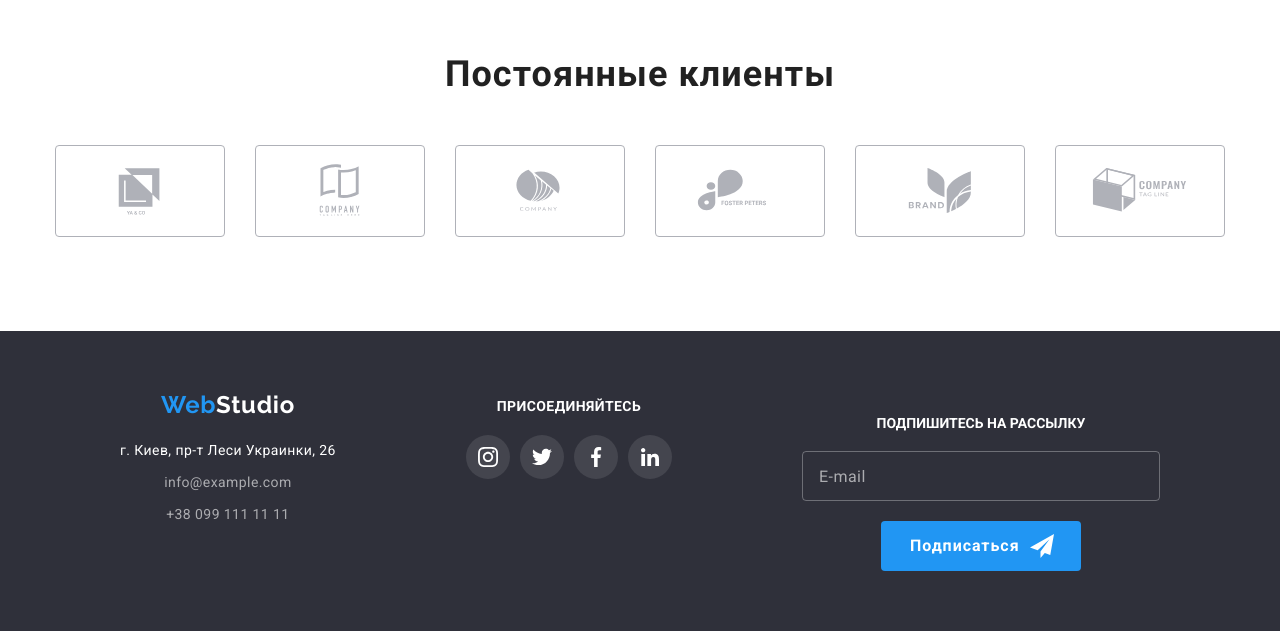
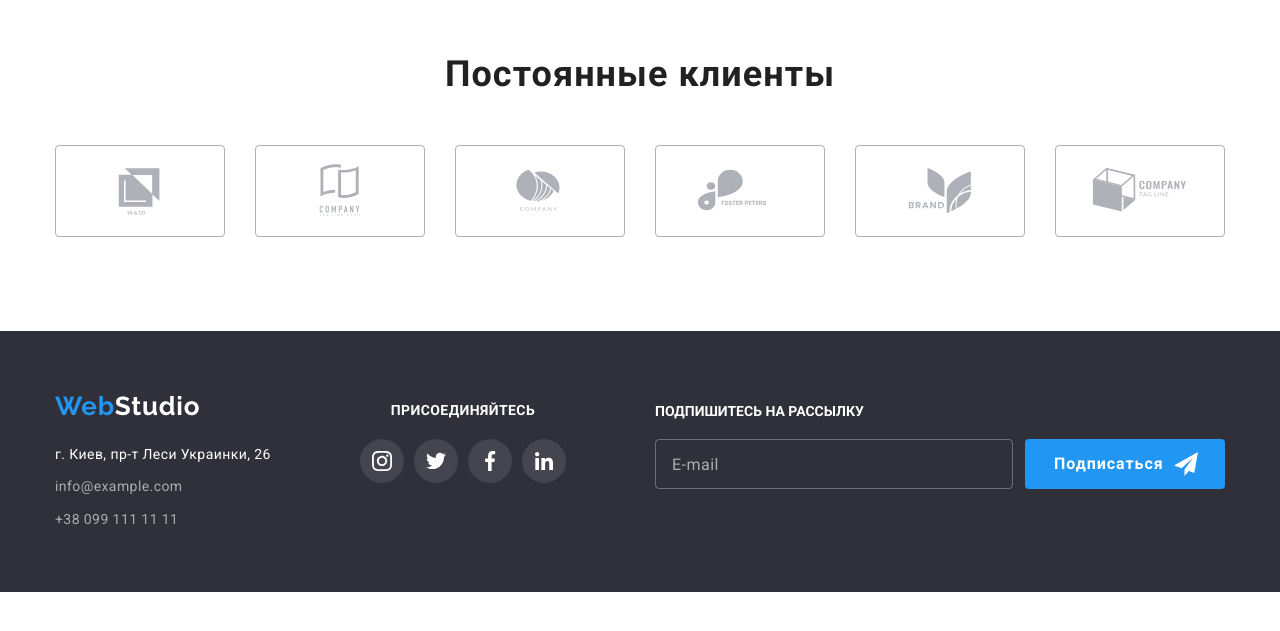
Before and after one commit to AlecseiT/goit-markup-hw-08, a plain HTML site: page index.html in a window 1280 px wide. Shown: the part 2263-2894 px from the top of the page. After the commit the page ends 2855 px from the top, so only its background shows below. Drawn offline with Linux system fonts and the light colour scheme.

Commit message:
add footer section

```diff
--- a/index.html
+++ b/index.html
@@ -518,12 +518,12 @@
             >
             <address class="footer-address">г. Киев, пр-т Леси Украинки, 26</address>
             <ul class="list footer-contacts">
-              <li class="footer-contacts__item">
+              <li class="footer-contacts__email">
                 <a class="link footer-contacts__link" href="mailto:info@example.com"
                   >info@example.com</a
                 >
               </li>
-              <li class="footer-contacts__item">
+              <li class="footer-contacts__phone">
                 <a class="link footer-contacts__link" href="tel:+380991111111">+38 099 111 11 11</a>
               </li>
             </ul>
--- a/sass/layout/_footer-address.scss
+++ b/sass/layout/_footer-address.scss
@@ -1,26 +1,31 @@
 .footer-wrapper_address {
   text-align: center;
   margin-bottom: 60px;
+  @media screen and (min-width: 1200px) {
+    text-align-last: left;
+    margin-bottom: 0px;
+  }
 }
 
 .footer-address {
-  // margin-bottom: 9px;
   margin-bottom: 8px;
-
   font-style: normal;
   font-weight: 400;
   font-size: 14px;
   line-height: 1.71;
   letter-spacing: 0.03em;
   color: var(--secondary-color);
+  @media screen and (min-width: 1200px) {
+    margin-bottom: 9px;
+  }
 }
 
-.footer-contacts__item {
+.footer-contacts__email {
   margin-bottom: 8px;
+  @media screen and (min-width: 1200px) {
+    margin-bottom: 9px;
+  }
 }
-// .footer-contacts__item:not(:last-child) {
-//   margin-bottom: 9px;
-// }
 
 .footer-contacts__link {
   font-size: 14px;
--- a/sass/layout/_footer-email.scss
+++ b/sass/layout/_footer-email.scss
@@ -3,15 +3,14 @@
   @media screen and (min-width: 768px) {
     width: unset;
   }
+  @media screen and (min-width: 1200px) {
+    display: flex;
+    flex-direction: column;
+    justify-content: space-between;
 
-  // display: flex;
-  // flex-direction: column;
-  // justify-content: space-between;
-  // width: 570px;
-
-  // height: 86px;
-  // margin-top: 12px;
-  // margin-left: auto;
+    margin-top: 12px;
+    // margin-left: auto;
+  }
 }
 .footer-form__tittle {
   margin-bottom: 20px;
@@ -23,6 +22,9 @@
   letter-spacing: 1.14;
   text-transform: uppercase;
   color: #ffffff;
+  @media screen and (min-width: 1200px) {
+    text-align: left;
+  }
 }
 .footer-form {
   display: flex;
@@ -30,6 +32,9 @@
   align-items: center;
   @media screen and (min-width: 768px) {
     align-items: center;
+    @media screen and (min-width: 1200px) {
+      flex-direction: row;
+    }
   }
 
   // display: flex;
@@ -45,7 +50,6 @@
 
 .footer-form__email {
   width: 100%;
-  // width: 358px;
   height: 50px;
   padding: 15px 16px;
   margin-bottom: 20px;
@@ -81,8 +85,9 @@
   @media screen and (min-width: 768px) {
     width: 450px;
   }
-  @media screen and (min-width: 768px) {
+  @media screen and (min-width: 1200px) {
     width: 358px;
+    margin-bottom: 0px;
   }
 }
 
@@ -91,7 +96,7 @@
   align-items: center;
   width: 200px;
   height: 50px;
-  // margin-left: 12px;
+
   padding-left: 29px;
   border-radius: 4px;
   border: transparent;
@@ -104,6 +109,9 @@
     background-color: #188ce8;
     box-shadow: 0px 4px 4px rgba(0, 0, 0, 0.15);
   }
+  @media screen and (min-width: 1200px) {
+    margin-left: 12px;
+  }
 }
 
 .footer-form-icon {
--- a/sass/layout/_footer-logo.scss
+++ b/sass/layout/_footer-logo.scss
@@ -7,6 +7,10 @@
   line-height: 1.16;
   letter-spacing: 0.03em;
   color: var(--navigation-btn-color);
+  @media screen and (min-width: 1200px) {
+    font-size: 26px;
+    line-height: 1.2;
+  }
 }
 
 .footer__logo {
--- a/sass/layout/_footer-social-link.scss
+++ b/sass/layout/_footer-social-link.scss
@@ -6,6 +6,10 @@
   // margin-left: 70px;
   @media screen and (min-width: 768px) {
     margin-bottom: 108px;
+  }
+  @media screen and (min-width: 1200px) {
+    margin-bottom: 0px;
+    margin-top: 12px;
   }
 }
 
--- a/sass/layout/_footer.scss
+++ b/sass/layout/_footer.scss
@@ -13,4 +13,9 @@
     flex-wrap: wrap;
     justify-content: space-around;
   }
+  @media screen and (min-width: 1200px) {
+    flex-wrap: nowrap;
+    justify-content: space-between;
+    align-items: start;
+  }
 }
```
Also changed, not shown: css/main.css, css/main.min.css, 2 other files.
